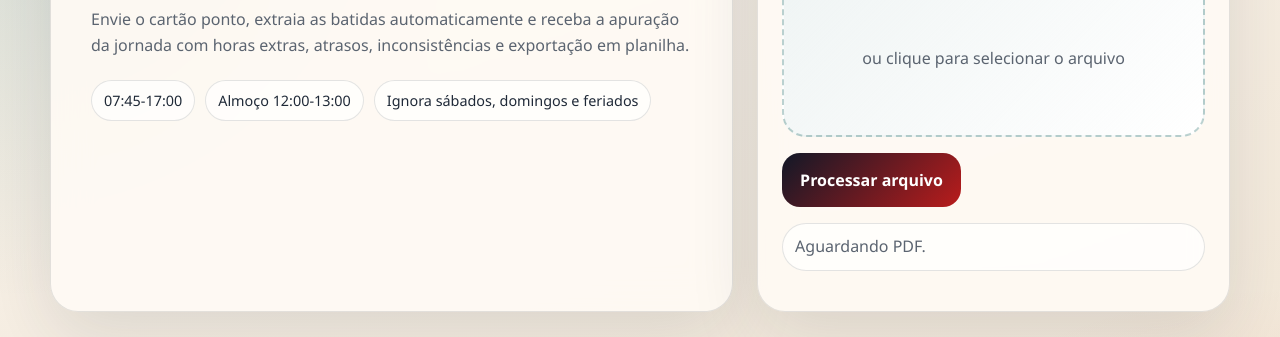
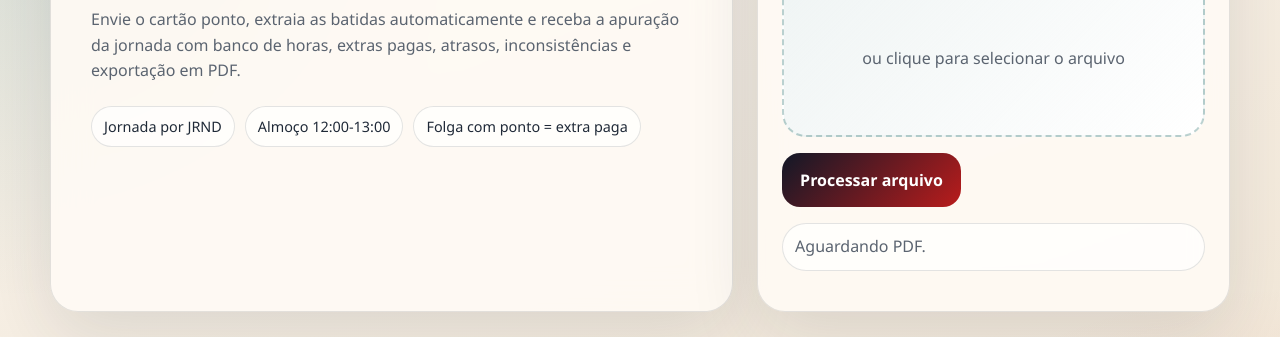
Before and after one commit to dilusofrar/agent-IA, a plain HTML site: page web/static/index.html in a window 1280 px wide. Shown: the part 200-537 px from the top of the page. Drawn offline with Linux system fonts and the light colour scheme.

Commit message:
Polish docs and clone-safe test fixtures

```diff
--- a/web/static/index.html
+++ b/web/static/index.html
@@ -14,13 +14,13 @@
           <h1>Processamento moderno de registros de ponto em PDF</h1>
           <p>
             Envie o cartão ponto, extraia as batidas automaticamente e receba a
-            apuração da jornada com horas extras, atrasos, inconsistências e
-            exportação em planilha.
+            apuração da jornada com banco de horas, extras pagas, atrasos,
+            inconsistências e exportação em PDF.
           </p>
           <div class="hero-rules">
-            <span>07:45-17:00</span>
+            <span>Jornada por JRND</span>
             <span>Almoço 12:00-13:00</span>
-            <span>Ignora sábados, domingos e feriados</span>
+            <span>Folga com ponto = extra paga</span>
           </div>
         </div>
         <div class="upload-card">
```
Also changed, not shown: README.md, 1 other file.
